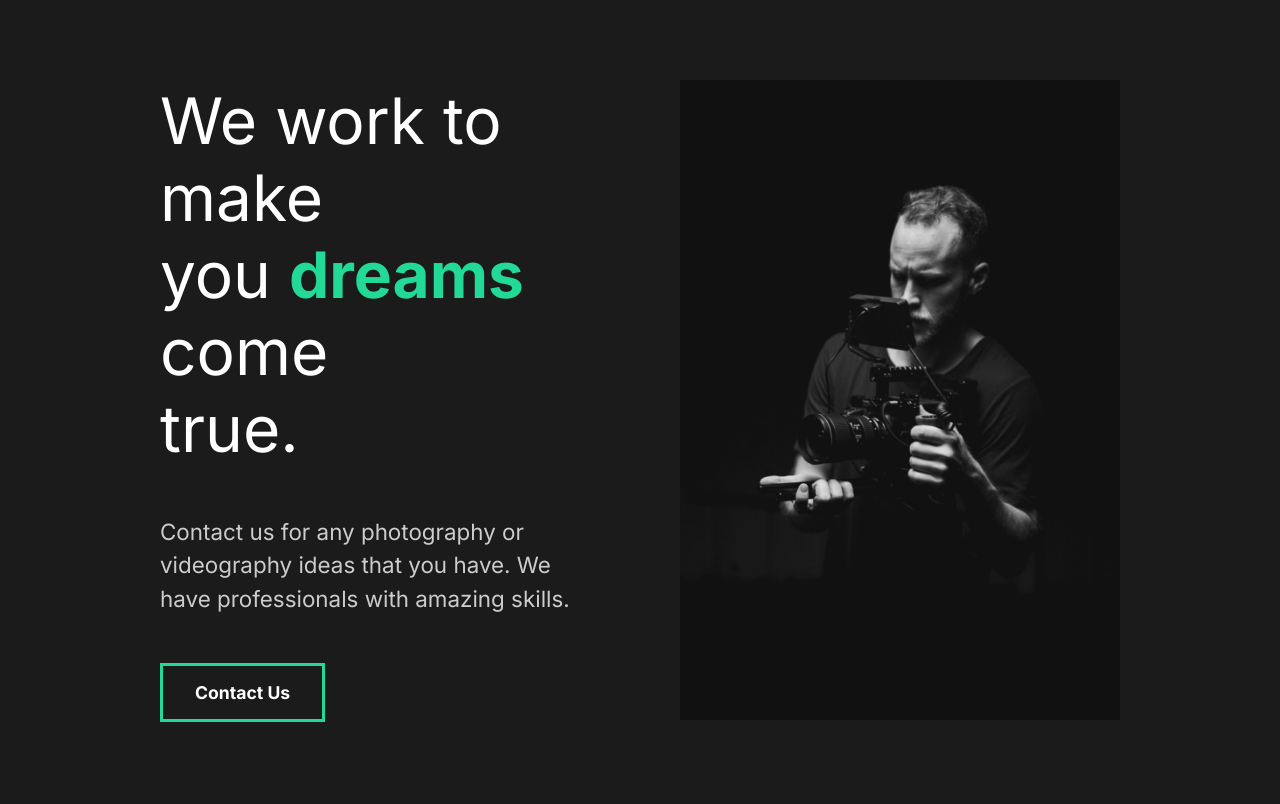
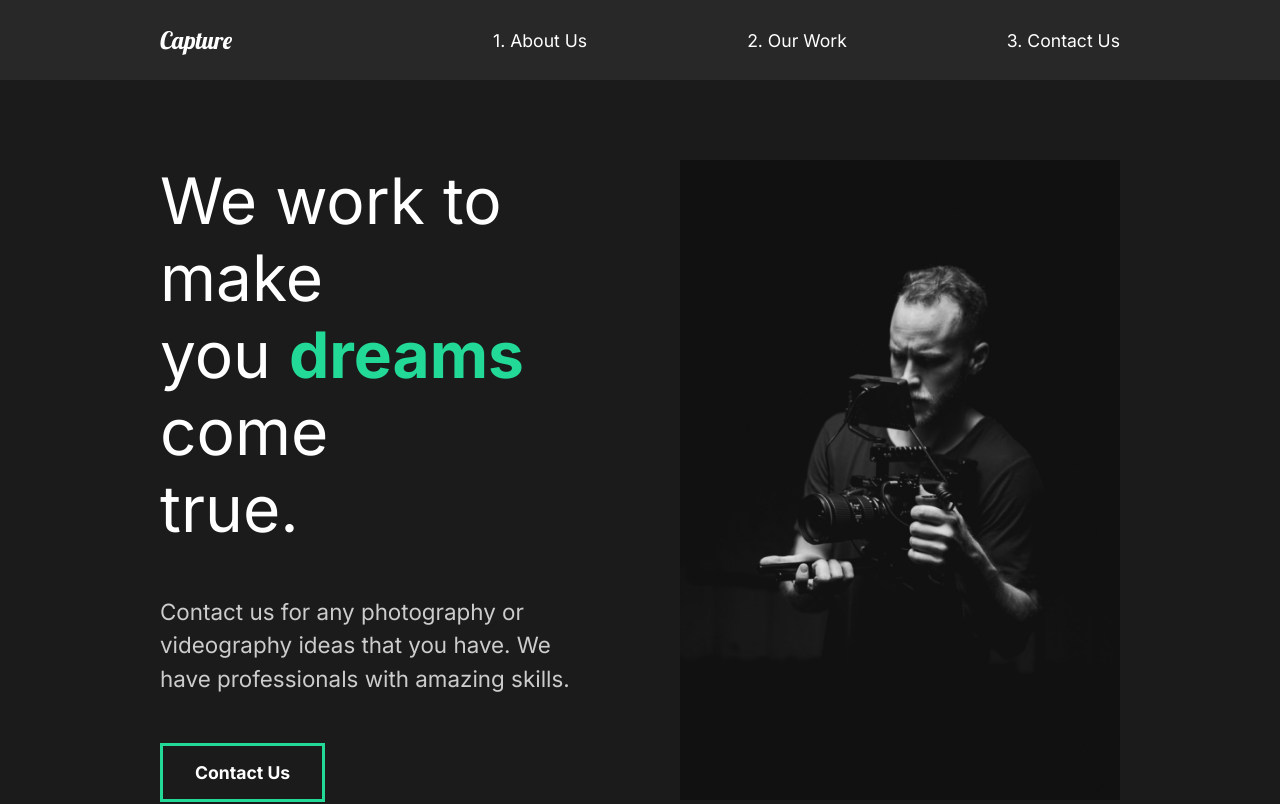
Before and after one commit to MezzUK/react-portfolio, a React (Create React App) app: page / in a window 1280 px wide. Shown: the top 804 px of the page. Built offline with nearby package versions, Linux system fonts and the light colour scheme.

Commit message:
Landing page first pass complete

```diff
--- a/src/App.js
+++ b/src/App.js
@@ -4,11 +4,13 @@
 
 //Import pages
 import AboutUs from "./pages/AboutUs";
+import Nav from "./components/Nav";
 
 function App() {
   return (
     <div className="App">
       <GlobalStyle />
+      <Nav />
       <AboutUs />
     </div>
   );
--- a/src/components/FaqSection.js
+++ b/src/components/FaqSection.js
@@ -1,8 +1,10 @@
 import React from 'react';
+import styled from 'styled-components';
+import { About } from '../styles';
 
 const FaqSection = () => {
     return(
-        <div className="faq">
+        <Faq>
             <h2>Any Questions <span>FAQ</span></h2>
             <div className="question">
                 <h4>How Do I Start?</h4>
@@ -10,13 +12,15 @@
                     <p>Lorem ipsum dolor sit amet.</p>
                     <p>Lorem ipsum dolor sit amet consectetur adipisicing elit. Saepe, minima!</p>
                 </div>
+                <div className="faq-line"></div>
             </div>
             <div className="question">
-                <h4>Daily Schedul</h4>
+                <h4>Daily Schedule</h4>
                 <div className="answer">
                     <p>Lorem ipsum dolor sit amet.</p>
                     <p>Lorem ipsum dolor sit amet consectetur adipisicing elit. Saepe, minima!</p>
                 </div>
+                <div className="faq-line"></div>
             </div>
             <div className="question">
                 <h4>Different Payment Methods</h4>
@@ -24,6 +28,7 @@
                     <p>Lorem ipsum dolor sit amet.</p>
                     <p>Lorem ipsum dolor sit amet consectetur adipisicing elit. Saepe, minima!</p>
                 </div>
+                <div className="faq-line"></div>
             </div>
             <div className="question">
                 <h4>What Products Do You Offer?</h4>
@@ -31,9 +36,37 @@
                     <p>Lorem ipsum dolor sit amet.</p>
                     <p>Lorem ipsum dolor sit amet consectetur adipisicing elit. Saepe, minima!</p>
                 </div>
+                <div className="faq-line"></div>
             </div>
-        </div>
+        </Faq>
     )
 }
 
+const Faq = styled(About)`
+    display: block;
+    span{
+        display: block;
+    }
+    h2{
+        padding-bottom: 2rem;
+        font-weight: lighter;
+    }
+    .faq-line{
+        background: #cccccc;
+        height: 0.2rem;
+        margin: 2rem 0rem;
+        width: 100%;
+    }
+    .question{
+        padding: 3rem 0rem;
+        cursor: pointer;
+    }
+    .answer {
+        padding: 2rem 0rem;
+        p{
+            padding: 1rem 0rem;
+        }
+    }
+`
+
 export default FaqSection;
--- a/src/components/GlobalStyle.js
+++ b/src/components/GlobalStyle.js
@@ -38,6 +38,7 @@
     }
     h4{
         font-weight: bold;
+        font-size: 2rem;
     }
 
     span{
--- /dev/null
+++ b/src/components/Nav.js
@@ -0,0 +1,50 @@
+import React from "react";
+import styled from "styled-components";
+
+const Nav = () => {
+    return(
+        <StyledNav>
+            <h1><a id="logo" href="#">Capture</a></h1>
+            <ul>
+                <li>
+                    <a href="#">1. About Us</a>
+                </li>
+                <li>
+                    <a href="#">2. Our Work</a>
+                </li>
+                <li>
+                    <a href="#">3. Contact Us</a>
+                </li>
+            </ul>
+        </StyledNav>
+    )
+}
+
+const StyledNav = styled.nav`
+    min-height: 10vh;
+    display: flex;
+    margin: auto;
+    justify-content: space-between;
+    align-items: center;
+    padding: 1rem 10rem;
+    background-color: #282828;
+    a{
+        color: white;
+        text-decoration: none;
+    }
+    ul{
+        display: flex;
+        list-style: none;
+    }
+    #logo{
+        font-size: 1.5rem;
+        font-family: "Lobster", cursive;
+        font-weight: lighter;
+    }
+    li{
+        padding-left: 10rem;
+        position: relative;
+    }
+`
+
+export default Nav;
--- a/src/components/ServicesSection.js
+++ b/src/components/ServicesSection.js
@@ -18,7 +18,7 @@
                     <h2>High <span>quality</span> services.</h2>
                     <Cards>
                         <Card>
-                            <div>
+                            <div className="icon">
                                 <img src={clock} alt="clock icon"/>
                                 <h3>Efficient</h3>
                             </div>
```
